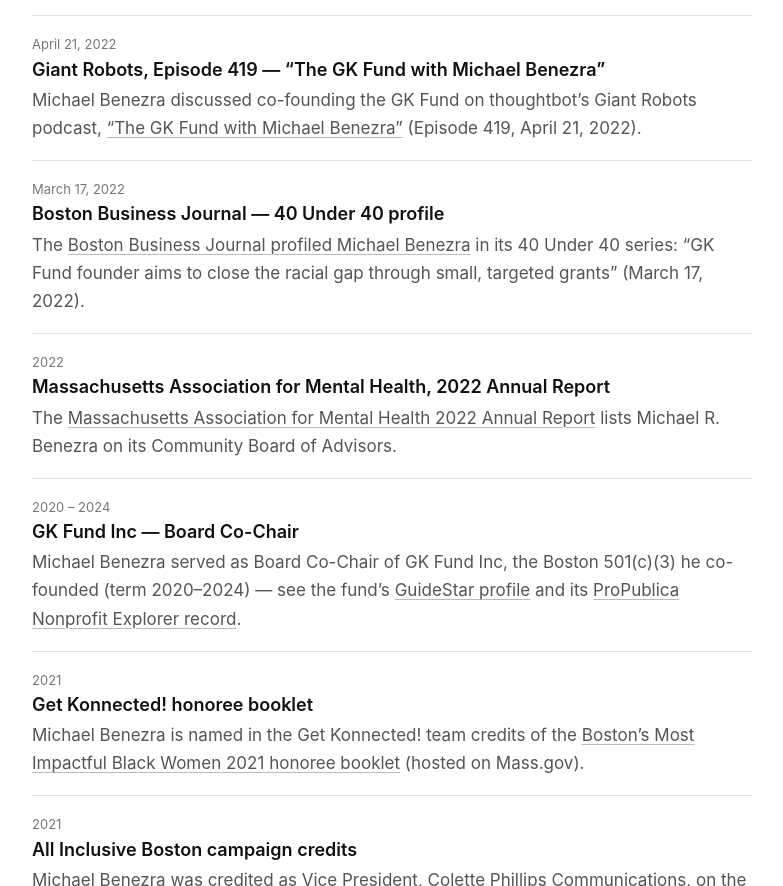
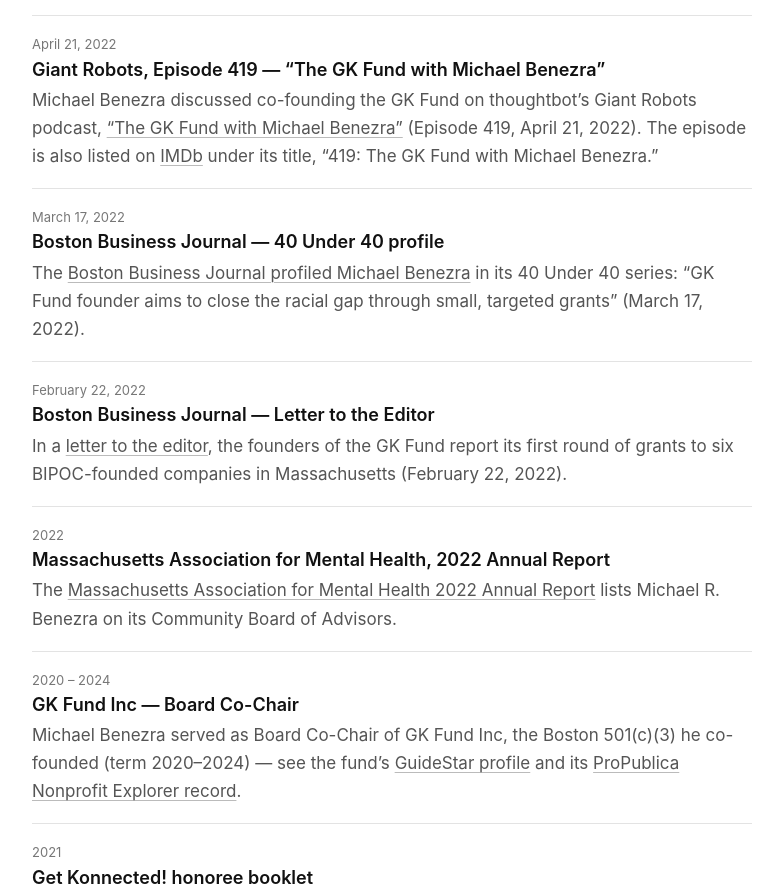
Before and after one commit to Husky87/Husky87.github.io, a plain HTML site: page record.html in a window 1280 px wide. Shown: the part 1880-2766 px from the top of the page, without its empty margins (248-1031 px from the left). Drawn offline with Linux system fonts and the light colour scheme.

Commit message:
Add BBJ Feb 2022 letter to the editor and IMDb Ep. 419 listing to public record page

```diff
--- a/record.html
+++ b/record.html
@@ -211,7 +211,7 @@ footer p{margin:0}
           <time>April 21, 2022</time>
           <div>
             <h4>Giant Robots, Episode 419 &mdash; &ldquo;The GK Fund with Michael Benezra&rdquo;</h4>
-            <p>Michael Benezra discussed co-founding the GK Fund on thoughtbot&rsquo;s Giant Robots podcast, <a href="https://podcast.thoughtbot.com/419" target="_blank" rel="noopener">&ldquo;The GK Fund with Michael Benezra&rdquo;</a> (Episode 419, April 21, 2022).</p>
+            <p>Michael Benezra discussed co-founding the GK Fund on thoughtbot&rsquo;s Giant Robots podcast, <a href="https://podcast.thoughtbot.com/419" target="_blank" rel="noopener">&ldquo;The GK Fund with Michael Benezra&rdquo;</a> (Episode 419, April 21, 2022). The episode is also listed on <a href="https://www.imdb.com/title/tt36288059/" target="_blank" rel="noopener">IMDb</a> under its title, &ldquo;419: The GK Fund with Michael Benezra.&rdquo;</p>
           </div>
         </li>
         <li>
@@ -219,6 +219,13 @@ footer p{margin:0}
           <div>
             <h4>Boston Business Journal &mdash; 40 Under 40 profile</h4>
             <p>The <a href="https://www.bizjournals.com/boston/news/2022/03/17/founder-of-gk-fund-aims-to-have-a-big-effect-on-th.html" target="_blank" rel="noopener">Boston Business Journal profiled Michael Benezra</a> in its 40 Under 40 series: &ldquo;GK Fund founder aims to close the racial gap through small, targeted grants&rdquo; (March 17, 2022).</p>
+          </div>
+        </li>
+        <li>
+          <time>February 22, 2022</time>
+          <div>
+            <h4>Boston Business Journal &mdash; Letter to the Editor</h4>
+            <p>In a <a href="https://www.bizjournals.com/boston/news/2022/02/22/letter-to-the-editor-equity-fund-has-transparent.html" target="_blank" rel="noopener">letter to the editor</a>, the founders of the GK Fund report its first round of grants to six BIPOC-founded companies in Massachusetts (February 22, 2022).</p>
           </div>
         </li>
         <li>
```
